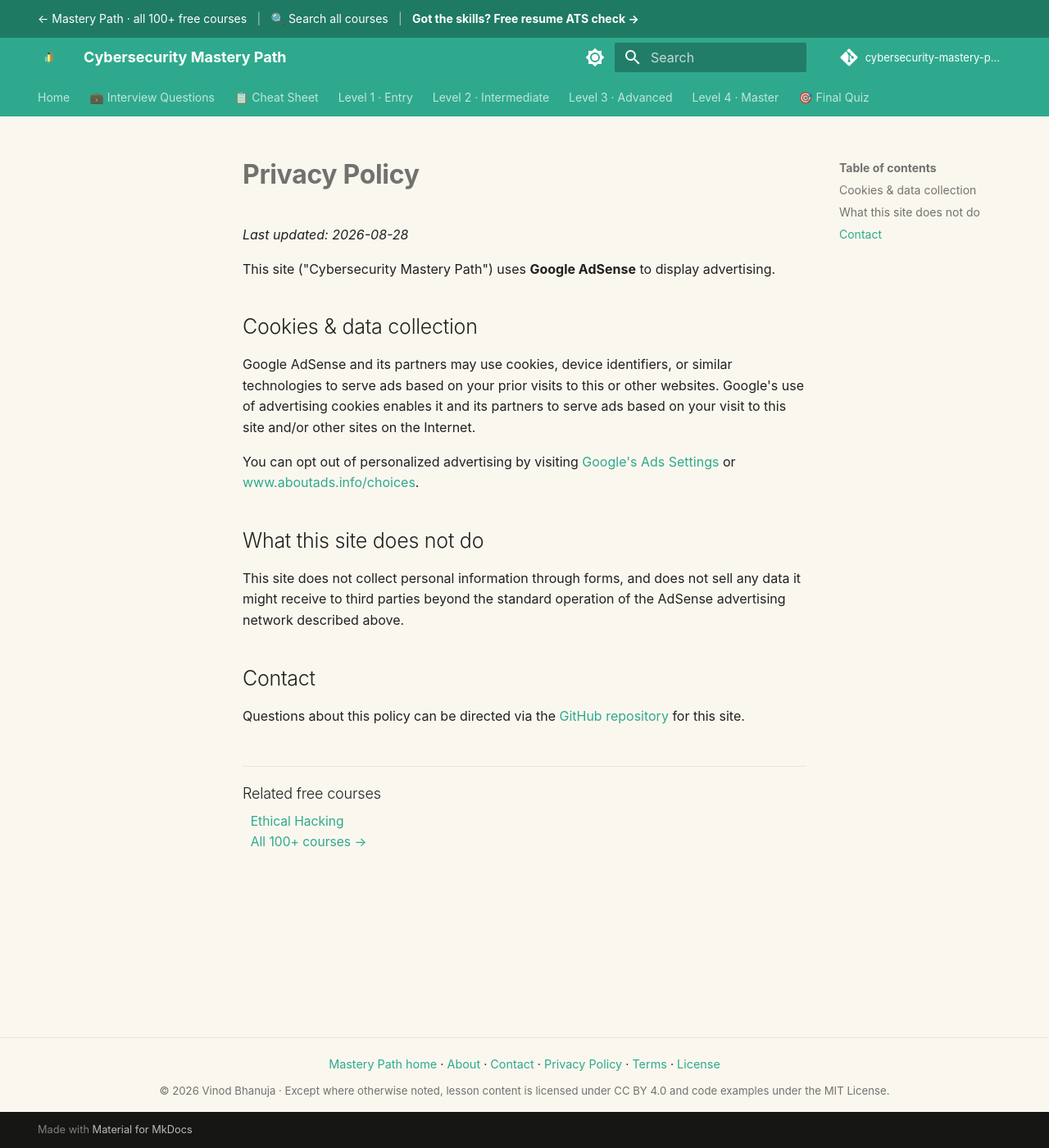
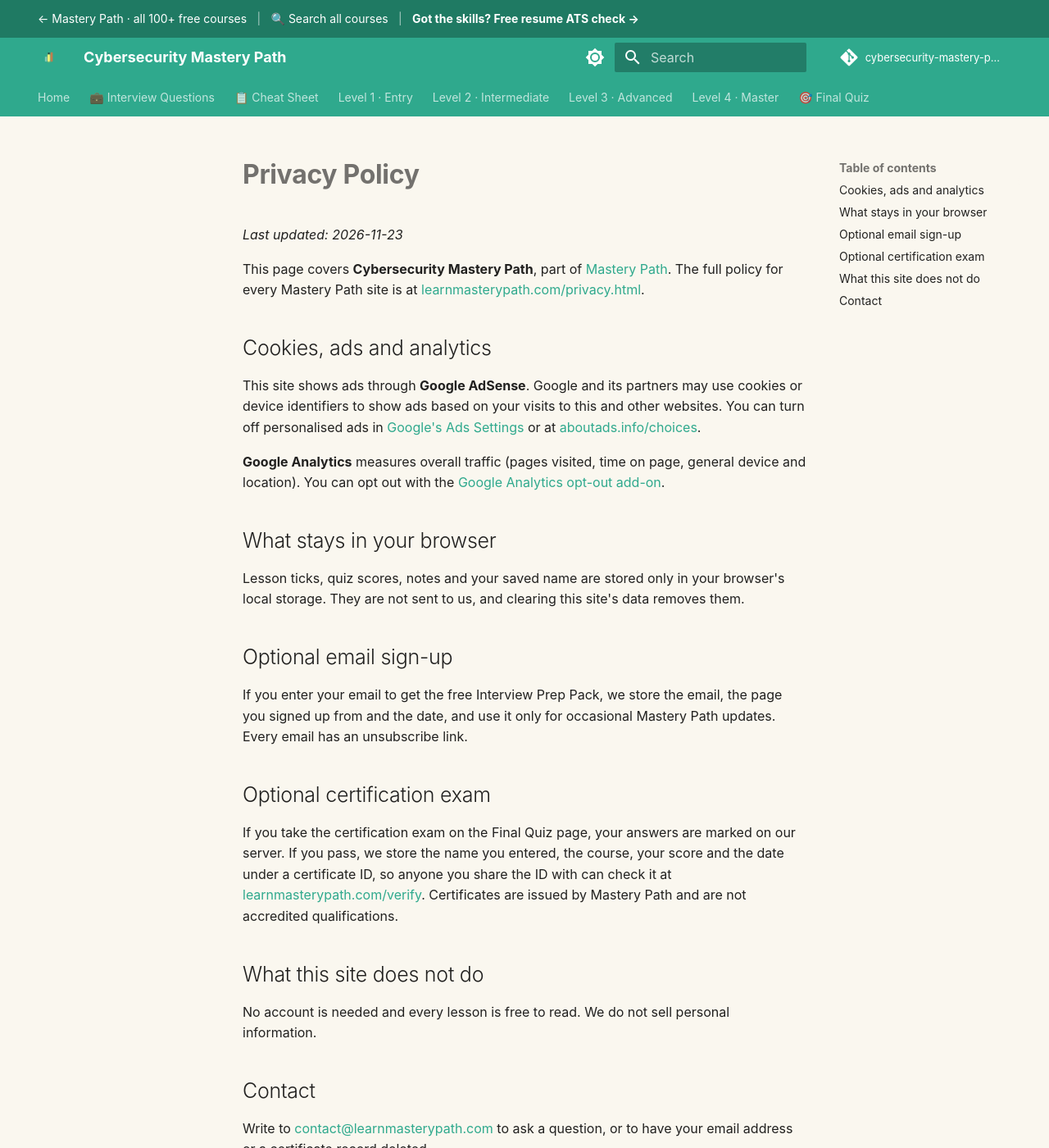
Before and after one commit to SIGILIPELLI/cybersecurity-mastery-path, an MkDocs documentation site: the page built from docs/privacy.md, in a window 1280 px wide and 1400 px high. Shown: the whole window at 82% size. Built offline with MkDocs 1.6.1 and Material for MkDocs 9.7.7, drawn with Linux system fonts in a browser that asks for light colours; comment, search, counter and statistics services are not loaded.

Commit message:
Update privacy page: progress stays in the browser, optional email sign-up and certification exam, link to the full policy
Co-Authored-By: Claude Opus 5.5 <noreply@anthropic.com>

```diff
--- a/docs/privacy.md
+++ b/docs/privacy.md
@@ -1,33 +1,35 @@
 ---
-description: "Privacy policy for the free Cybersecurity Mastery Path: how Google Analytics and AdSense cookies are used, what is not collected, and how to opt out."
+description: "Privacy policy for the free Cybersecurity Mastery Path: cookies for ads and analytics, what stays in your browser, and the optional email sign-up and certification exam."
 ---
 
 # Privacy Policy
 
-_Last updated: 2026-08-28_
+_Last updated: 2026-11-23_
 
-This site ("Cybersecurity Mastery Path") uses **Google AdSense** to display
-advertising.
+This page covers **Cybersecurity Mastery Path**, part of [Mastery Path](https://learnmasterypath.com/). The full policy for every Mastery Path site is at [learnmasterypath.com/privacy.html](https://learnmasterypath.com/privacy.html).
 
-## Cookies & data collection
+## Cookies, ads and analytics
 
-Google AdSense and its partners may use cookies, device identifiers, or similar
-technologies to serve ads based on your prior visits to this or other websites.
-Google's use of advertising cookies enables it and its partners to serve ads
-based on your visit to this site and/or other sites on the Internet.
+This site shows ads through **Google AdSense**. Google and its partners may use cookies or device identifiers to show ads based on your visits to this and other websites. You can turn off personalised ads in [Google's Ads Settings](https://adssettings.google.com/) or at [aboutads.info/choices](https://www.aboutads.info/choices/).
 
-You can opt out of personalized advertising by visiting
-[Google's Ads Settings](https://adssettings.google.com/) or
-[www.aboutads.info/choices](https://www.aboutads.info/choices/).
+**Google Analytics** measures overall traffic (pages visited, time on page, general device and location). You can opt out with the [Google Analytics opt-out add-on](https://tools.google.com/dlpage/gaoptout).
+
+## What stays in your browser
+
+Lesson ticks, quiz scores, notes and your saved name are stored only in your browser's local storage. They are not sent to us, and clearing this site's data removes them.
+
+## Optional email sign-up
+
+If you enter your email to get the free Interview Prep Pack, we store the email, the page you signed up from and the date, and use it only for occasional Mastery Path updates. Every email has an unsubscribe link.
+
+## Optional certification exam
+
+If you take the certification exam on the Final Quiz page, your answers are marked on our server. If you pass, we store the name you entered, the course, your score and the date under a certificate ID, so anyone you share the ID with can check it at [learnmasterypath.com/verify](https://learnmasterypath.com/verify/). Certificates are issued by Mastery Path and are not accredited qualifications.
 
 ## What this site does not do
 
-This site does not collect personal information through forms, and does not
-sell any data it might receive to third parties beyond the standard operation
-of the AdSense advertising network described above.
+No account is needed and every lesson is free to read. We do not sell personal information.
 
 ## Contact
 
-Questions about this policy can be directed via the
-[GitHub repository](https://github.com/SIGILIPELLI/cybersecurity-mastery-path)
-for this site.
+Write to [contact@learnmasterypath.com](mailto:contact@learnmasterypath.com) to ask a question, or to have your email address or a certificate record deleted.
```
